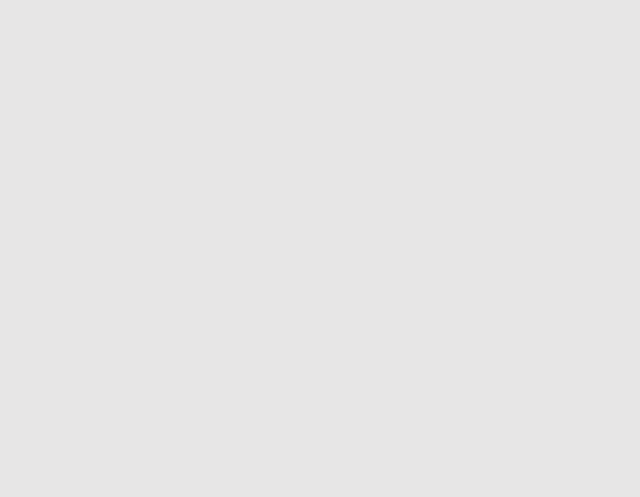
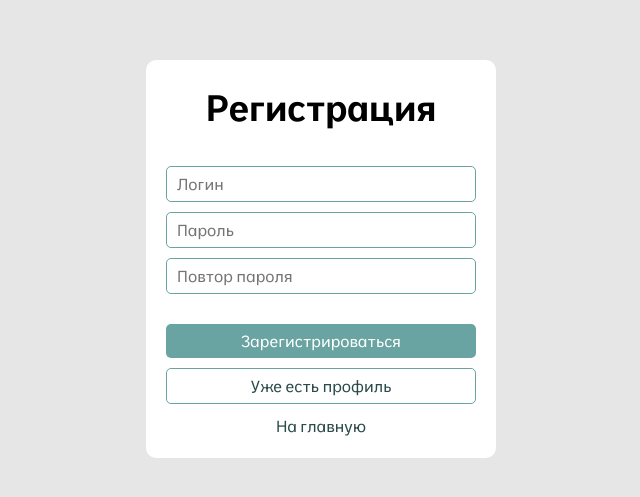
Before and after one commit to ShpaksIK/shpagra-frontend, a React (Vite) app: page /sign-up in a window 1280 px wide. Before the commit this address had no page. Shown: the part 141-638 px from the top of the page, without its empty margins (319-959 px from the left). Built offline with nearby package versions, Linux system fonts and the light colour scheme.

Commit message:
feat: add login and registration pages

```diff
--- a/src/App.tsx
+++ b/src/App.tsx
@@ -4,6 +4,8 @@ import MainPage from './pages/MainPage/MainPage';
 import InformationPage from './pages/InformationPage/InformationPage';
 import ProfilePage from './pages/ProfilePage/ProfilePage';
 import ProfileSettingsPage from './pages/ProfileSettingsPage/ProfileSettingsPage';
+import LoginPage from './pages/LoginPage/LoginPage';
+import RegisterPage from './pages/RegisterPage/RegisterPage';
 
 const App = () => {
   return (
@@ -13,6 +15,8 @@ const App = () => {
         <Route path="/info" element={<InformationPage />} />
         <Route path="/profile/:profileId?" element={<ProfilePage />} />
         <Route path="/settings" element={<ProfileSettingsPage />} />
+        <Route path="/sign-in" element={<LoginPage />} />
+        <Route path="/sign-up" element={<RegisterPage />} />
         <Route path="/info/privacy" element={<>Privacy</>} />
         <Route path="/info/terms" element={<>Terms</>} />
         <Route path="/info/site" element={<>Site</>} />
--- /dev/null
+++ b/src/pages/LoginPage/LoginPage.module.scss
@@ -0,0 +1,43 @@
+.main {
+  display: flex;
+  justify-content: center;
+  align-items: center;
+  height: 100vh;
+  width: 100vw;
+  overflow: hidden;
+}
+
+.login {
+  padding: 20px;
+  border-radius: var(--border-radius-large);
+  background-color: var(--color-block);
+  display: flex;
+  flex-direction: column;
+  gap: 30px;
+  max-width: 350px;
+  width: 100%;
+
+  h2 {
+    text-align: center;
+  }
+
+  &__fields {
+    display: flex;
+    flex-direction: column;
+    gap: 10px;
+
+    &__error {
+      color: var(--color-danger);
+    }
+  }
+
+  &__controls {
+    display: flex;
+    flex-direction: column;
+    gap: 10px;
+
+    :last-child {
+      align-self: center;
+    }
+  }
+}
--- /dev/null
+++ b/src/pages/LoginPage/LoginPage.tsx
@@ -0,0 +1,72 @@
+import { Formik, Form, ErrorMessage, Field, FieldProps } from 'formik';
+import * as Yup from 'yup';
+
+import AButtonSecondary from '../../ui/AButtonSecondary/AButtonSecondary';
+import Button from '../../ui/Button/Button';
+import style from './LoginPage.module.scss';
+import A from '../../ui/A/A';
+import { LoginFormType } from '../../types/formsType';
+import Input from '../../ui/Input/Input';
+
+const LoginPage = () => {
+  const handleSubmit = () => {
+    console.log('Test');
+  };
+
+  const inititalValues: LoginFormType = {
+    login: '',
+    password: '',
+  };
+
+  const validationSchema = Yup.object().shape({
+    login: Yup.string()
+      .required('Логин обязателен')
+      .min(3, 'Логин должен содержать не менее 3 символов')
+      .max(32, 'Логин должен содержать не более 32 символов'),
+    password: Yup.string().required('Пароль обязателен'),
+  });
+
+  return (
+    <main className={style.main}>
+      <Formik
+        initialValues={inititalValues}
+        validationSchema={validationSchema}
+        onSubmit={handleSubmit}
+      >
+        <Form className={style.login}>
+          <h2>Вход в аккаунт</h2>
+
+          <div className={style.login__fields}>
+            <div>
+              <Field name="login">
+                {({ field }: FieldProps) => <Input {...field} placeholder="Логин" />}
+              </Field>
+              <ErrorMessage name="login" component="p" className={style.login__fields__error} />
+            </div>
+
+            <div>
+              <Field name="password">
+                {({ field }: FieldProps) => (
+                  <Input {...field} type="password" placeholder="Пароль" />
+                )}
+              </Field>
+              <ErrorMessage
+                name="password"
+                component="div"
+                className={style.login__fields__error}
+              />
+            </div>
+          </div>
+
+          <div className={style.login__controls}>
+            <Button type="submit">Войти</Button>
+            <AButtonSecondary to="/sign-up">Создать аккаунт</AButtonSecondary>
+            <A to="/">На главную</A>
+          </div>
+        </Form>
+      </Formik>
+    </main>
+  );
+};
+
+export default LoginPage;
--- a/src/pages/ProfileSettingsPage/ProfileSettingsPage.tsx
+++ b/src/pages/ProfileSettingsPage/ProfileSettingsPage.tsx
@@ -11,7 +11,6 @@ import Switch from '../../ui/Switch/Switch';
 import { SettingsType } from '../../types/settingsType';
 import TextButton from '../../ui/TextButton/TextButton';
 import ButtonSecondary from '../../ui/ButtonSecondary/ButtonSecondary';
-import Button from '../../ui/Button/Button';
 
 const ProfileSettingsPage = () => {
   const profile = useProfile();
--- /dev/null
+++ b/src/pages/RegisterPage/RegisterPage.module.scss
@@ -0,0 +1,43 @@
+.main {
+  display: flex;
+  justify-content: center;
+  align-items: center;
+  height: 100vh;
+  width: 100vw;
+  overflow: hidden;
+}
+
+.register {
+  padding: 20px;
+  border-radius: var(--border-radius-large);
+  background-color: var(--color-block);
+  display: flex;
+  flex-direction: column;
+  gap: 30px;
+  max-width: 350px;
+  width: 100%;
+
+  h2 {
+    text-align: center;
+  }
+
+  &__fields {
+    display: flex;
+    flex-direction: column;
+    gap: 10px;
+
+    &__error {
+      color: var(--color-danger);
+    }
+  }
+
+  &__controls {
+    display: flex;
+    flex-direction: column;
+    gap: 10px;
+
+    :last-child {
+      align-self: center;
+    }
+  }
+}
--- /dev/null
+++ b/src/pages/RegisterPage/RegisterPage.tsx
@@ -0,0 +1,89 @@
+import { Formik, Form, ErrorMessage, Field, FieldProps } from 'formik';
+import * as Yup from 'yup';
+
+import AButtonSecondary from '../../ui/AButtonSecondary/AButtonSecondary';
+import Button from '../../ui/Button/Button';
+import style from './RegisterPage.module.scss';
+import A from '../../ui/A/A';
+import { RegisterFormType } from '../../types/formsType';
+import Input from '../../ui/Input/Input';
+
+const RegisterPage = () => {
+  const handleSubmit = () => {
+    console.log('Test');
+  };
+
+  const inititalValues: RegisterFormType = {
+    login: '',
+    password: '',
+    repeatPassword: '',
+  };
+
+  const validationSchema = Yup.object().shape({
+    login: Yup.string()
+      .required('Логин обязателен')
+      .min(3, 'Логин должен содержать не менее 3 символов')
+      .max(32, 'Логин должен содержать не более 32 символов'),
+    password: Yup.string().required('Пароль обязателен'),
+    repeatPassword: Yup.string()
+      .required('Повторите пароль')
+      .oneOf([Yup.ref('password')], 'Пароли не совпадают'),
+  });
+
+  return (
+    <main className={style.main}>
+      <Formik
+        initialValues={inititalValues}
+        validationSchema={validationSchema}
+        onSubmit={handleSubmit}
+      >
+        <Form className={style.register}>
+          <h2>Регистрация</h2>
+
+          <div className={style.register__fields}>
+            <div>
+              <Field name="login">
+                {({ field }: FieldProps) => <Input {...field} placeholder="Логин" />}
+              </Field>
+              <ErrorMessage name="login" component="p" className={style.register__fields__error} />
+            </div>
+
+            <div>
+              <Field name="password">
+                {({ field }: FieldProps) => (
+                  <Input {...field} type="password" placeholder="Пароль" />
+                )}
+              </Field>
+              <ErrorMessage
+                name="password"
+                component="div"
+                className={style.register__fields__error}
+              />
+            </div>
+
+            <div>
+              <Field name="repeatPassword">
+                {({ field }: FieldProps) => (
+                  <Input {...field} type="password" placeholder="Повтор пароля" />
+                )}
+              </Field>
+              <ErrorMessage
+                name="repeatPassword"
+                component="div"
+                className={style.register__fields__error}
+              />
+            </div>
+          </div>
+
+          <div className={style.register__controls}>
+            <Button type="submit">Зарегистрироваться</Button>
+            <AButtonSecondary to="/sign-in">Уже есть профиль</AButtonSecondary>
+            <A to="/">На главную</A>
+          </div>
+        </Form>
+      </Formik>
+    </main>
+  );
+};
+
+export default RegisterPage;
--- /dev/null
+++ b/src/types/formsType.ts
@@ -0,0 +1,10 @@
+export interface LoginFormType {
+  login: string;
+  password: string;
+}
+
+export interface RegisterFormType {
+  login: string;
+  password: string;
+  repeatPassword: string;
+}
--- /dev/null
+++ b/src/ui/Field/Field.module.scss
@@ -0,0 +1,9 @@
+.input {
+  width: 100%;
+  padding: 5px 10px;
+  text-decoration: none;
+  color: var(--color-text-base);
+  border: 1px solid var(--color-element);
+  border-radius: var(--border-radius-small);
+  outline: none;
+}
--- a/src/ui/Input/Input.tsx
+++ b/src/ui/Input/Input.tsx
@@ -3,30 +3,12 @@ import classNames from 'classnames';
 
 import style from './Input.module.scss';
 
-interface InputProps {
-  type?: string;
-  onFocus?: () => void;
-  onBlur?: () => void;
-  placeholder?: string;
+interface InputProps extends React.InputHTMLAttributes<HTMLInputElement> {
   isMaxWidth?: boolean;
 }
 
-const Input: React.FC<InputProps> = ({
-  type = 'text',
-  onFocus,
-  onBlur,
-  placeholder = '',
-  isMaxWidth = false,
-}) => {
-  return (
-    <input
-      type={type}
-      className={classNames(style.input, isMaxWidth ? 'max-width' : '')}
-      onFocus={onFocus}
-      onBlur={onBlur}
-      placeholder={placeholder}
-    />
-  );
+const Input: React.FC<InputProps> = ({ isMaxWidth = false, ...rest }) => {
+  return <input className={classNames(style.input, isMaxWidth ? 'max-width' : '')} {...rest} />;
 };
 
 export default Input;
```
Also changed, not shown: src/ui/Field/Field.tsx (added, +21 -0 lines).
